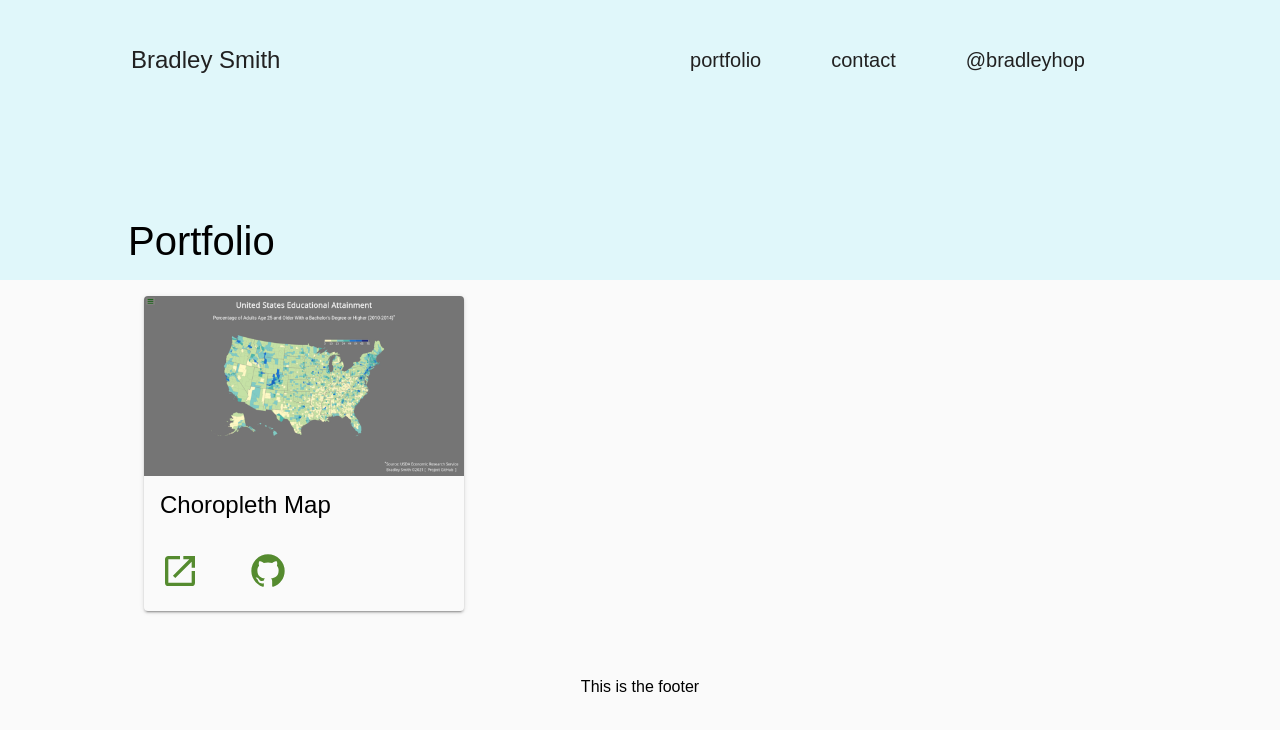
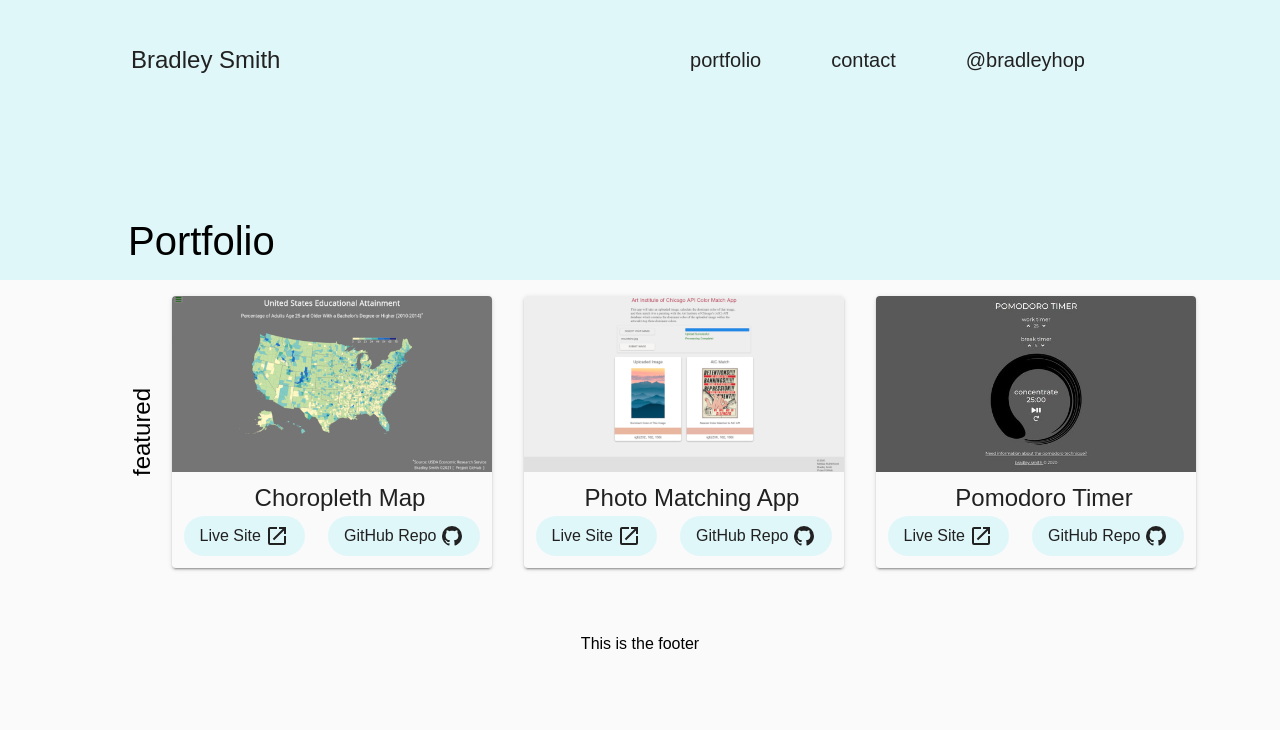
Before and after one commit to bradleyhop/simple-portfolio, a Vue app: page /portfolio in a window 1280 px wide. Shown: the top 730 px of the page. Built offline with nearby package versions, Linux system fonts and the light colour scheme; a web font is replaced by a local one.

Commit message:
card & section layout

```diff
--- a/src/components/PortCard.vue
+++ b/src/components/PortCard.vue
@@ -50,14 +50,18 @@ export default {
           rel="noopener noreferrer"
           title="live demo"
         >
+          <button class="link-button">
+            <span class="button-text">Live Site</span>
             <svg
               xmlns="http://www.w3.org/2000/svg"
               role="img"
               alt="image indicating an outside link"
               viewBox="0 0 24 24"
+              class="svg-icon"
             >
               <path :d="mdiOpenInNew"></path>
             </svg>
+          </button>
         </a>
 
         <a
@@ -67,14 +71,18 @@ export default {
           rel="noopener noreferrer"
           title="source code"
         >
+          <button class="link-button">
+            <span class="button-text">GitHub Repo</span>
             <svg
               xmlns="http://www.w3.org/2000/svg"
               role="img"
               aria-hidden="true"
               viewBox="0 0 24 24"
+              class="svg-icon"
             >
               <path :d="mdiGithub"></path>
             </svg>
+          </button>
         </a>
       </p>
     </div>
@@ -89,39 +97,59 @@ export default {
   box-shadow: 0 3px 1px -2px rgb(0 0 0 / 20%), 0 2px 2px 0 rgb(0 0 0 / 14%),
     0 1px 5px 0 rgb(0 0 0 / 12%);
 
-  .card-title {
-    padding: 1rem;
-    font-weight: normal;
-  }
-
   .card-img {
-    width: inherit;
-    object-fit: contain;
+    height: 11rem;
     border-top-left-radius: inherit;
     border-top-right-radius: inherit;
-    margin-bottom: -5px;
+    object-fit: cover;
+    width: inherit;
   }
 
   .bottom-card-container {
     border-bottom-left-radius: inherit;
     border-bottom-right-radius: inherit;
 
+    .card-title {
+      color: $not-black;
+      font-weight: normal;
+      margin: 0.5rem 0 0 1rem;
+      text-align: center;
+    }
+
     .card-body {
-      min-height: 4rem;
       display: flex;
+      justify-content: space-around;
+      align-items: center;
+      min-height: 3rem;
+      margin-bottom: 0.5rem;
 
       .card-link {
-        margin: 1rem 2rem 1rem 1rem;
+        text-decoration: none;
 
-        & > svg {
-          fill: $greenish;
-          height: 2.5rem;
-          width: 2.5rem;
+        .link-button {
+          display: flex;
+          border: none;
+          background-color: $lightest-blue;
+          border-radius: 100px;
+          cursor: pointer;
+          font-size: 1rem;
+          padding: 0.5rem 1rem;
 
           &:hover {
-            height: 3rem;
-            width: 3rem;
-            transition-duration: 500ms;
+            transform: scale(1.1);
+            transition-duration: 200ms;
+          }
+
+          .button-text {
+            align-self: center;
+            color: $not-black;
+            padding-right: 4px;
+          }
+
+          .svg-icon {
+            fill: $not-black;
+            height: 1.5em;
+            width: 1.5em;
           }
         }
       }
--- a/src/views/SitePortfolio.vue
+++ b/src/views/SitePortfolio.vue
@@ -51,6 +51,10 @@ export default {
 
   <main>
     <div class="portcard-container device-widths">
+      <h2 class="featured-text">featured</h2>
+
+      <section class="portcard-container">
+        <!-- chloropleth map  -->
         <PortCard
           :cardTitle="freecodecampData[0].projects[2].title"
           :liveLink="freecodecampData[0].projects[2].link"
@@ -58,6 +62,24 @@ export default {
           :imgSrc="`./screenshots/${freecodecampData[0].projects[2].img.src}`"
           :imgAlt="freecodecampData[0].projects[2].img.alt"
         />
+        <!-- AIC Color Match -->
+        <PortCard
+          :cardTitle="extraData[0].projects[0].title"
+          :liveLink="extraData[0].projects[0].link"
+          :gitLink="extraData[0].projects[0].github"
+          :imgSrc="`./screenshots/${extraData[0].projects[0].img.src}`"
+          :imgAlt="extraData[0].projects[0].img.alt"
+        />
+
+        <!-- Pomodoro Timer -->
+        <PortCard
+          :cardTitle="freecodecampData[1].projects[1].title"
+          :liveLink="freecodecampData[1].projects[1].link"
+          :gitLink="freecodecampData[1].projects[1].github"
+          :imgSrc="`./screenshots/${freecodecampData[1].projects[1].img.src}`"
+          :imgAlt="freecodecampData[1].projects[1].img.alt"
+        />
+      </section>
     </div>
   </main>
 </template>
@@ -109,4 +131,18 @@ $border-line: 3px solid #fff;
     }
   }
 }
+
+.featured-text {
+  font-size: 1.5rem;
+  font-weight: lighter;
+  writing-mode: vertical-lr;
+  text-align: center;
+  transform: rotate(-180deg);
+}
+
+.portcard-container {
+  display: flex;
+  justify-content: space-evenly;
+
+}
 </style>
```
Lines whose indentation alone changed are shown as unchanged.
